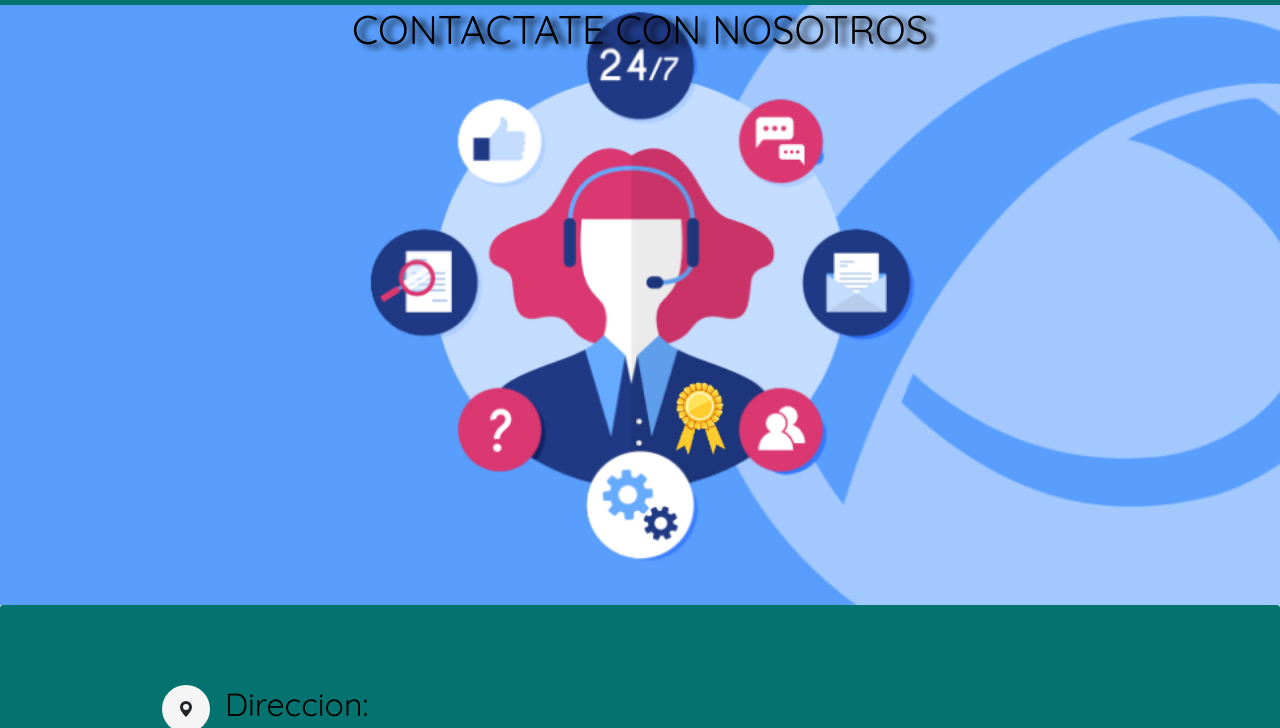
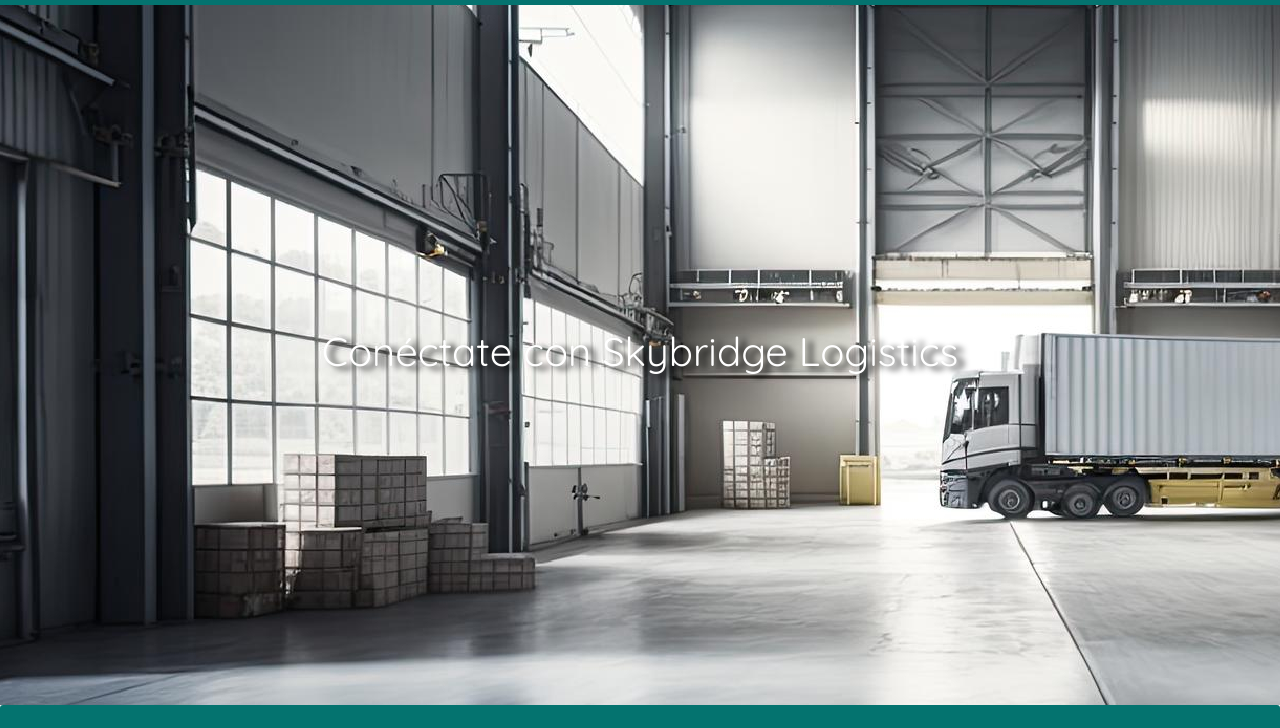
Before and after one commit to Patrick9913/Team-Project, a website: page pages/contactos.html in a window 1280 px wide. Shown: the part 71-799 px from the top of the page. Drawn offline with nearby package versions, Linux system fonts and the light colour scheme.

Commit message:
correcion del contenido

```diff
--- a/pages/contactos.html
+++ b/pages/contactos.html
@@ -1,6 +1,5 @@
 <!DOCTYPE html>
 <html lang="en">
-
 <head>
     <meta charset="UTF-8">
     <meta name="viewport" content="width=device-width, initial-scale=1.0">
@@ -10,7 +9,6 @@
     <link rel="stylesheet" href="../css/style.css">
     <title>SkyBridge Logistics | Contactos</title>
 </head>
-
 <body>
     <nav class="navbar navbar-expand-lg">
         <div class="container-fluid d-flex justify-content-center align-items-center">
@@ -41,16 +39,15 @@
             </div>
         </div>
     </nav>
-    <header class="co-headerProp">
-        <H1>CONTACTATE CON NOSOTROS</H1>
+    <header class="co-headerProp d-flex justify-content-center align-items-center">
+        <h1>Conéctate con Skybridge Logistics</h1>
     </header>
     <main class="co-main">
         <div class="co-container-ul">
             <ul>
                 <li>
                     <div class="co-div-svg">
-                        <svg xmlns="http://www.w3.org/2000/svg" width="16" height="16" fill="currentColor" class="bi bi-geo-alt-fill" viewBox="0 0 16 16">
-                            <path d="M8 16s6-5.686 6-10A6 6 0 0 0 2 6c0 4.314 6 10 6 10zm0-7a3 3 0 1 1 0-6 3 3 0 0 1 0 6z" />
+                        <svg xmlns="http://www.w3.org/2000/svg" width="16" height="16" fill="currentColor" class="bi bi-geo-alt-fill" viewBox="0 0 16 16"><path d="M8 16s6-5.686 6-10A6 6 0 0 0 2 6c0 4.314 6 10 6 10zm0-7a3 3 0 1 1 0-6 3 3 0 0 1 0 6z" />
                         </svg>
                     </div>
                     <div class="co-div-info">
@@ -120,8 +117,7 @@
     <footer>
         <section class="d-flex">
             <div class="ms-3">
-                <a href="#"><svg data-name="Layer 3" xmlns="http://www.w3.org/2000/svg" viewBox="0 0 128 128">
-                        <path
+                <a href="#"><svg data-name="Layer 3" xmlns="http://www.w3.org/2000/svg" viewBox="0 0 128 128"><path
                 d="m16.951 89.082 46.272 23.74a1.469 1.469 0 0 0 .146.067 1.368 1.368 0 0 0 .126.058 1.3 1.3 0 0 0 1.009 0 1.373 1.373 0 0 0 .126-.058 1.467 1.467 0 0 0 .146-.067l46.272-23.74a1.439 1.439 0 0 0 .785-1.282h.006V40.2a1.43 1.43 0 0 0-.076-.442 1.434 1.434 0 0 0-.264-.478v-.006a1.442 1.442 0 0 0-.552-.409L87.852 27.011l-23.2-11.9a1.439 1.439 0 0 0-1.311 0l-23.2 11.9-23.082 11.847a1.446 1.446 0 0 0-.734.681 1.429 1.429 0 0 0-.152.544v.01c0 .034-.01.066-.01.1V87.8h.006a1.439 1.439 0 0 0 .782 1.282zm2.1-46.527 21.1 10.823 22.406 11.5v44.369l-43.5-22.319zm46.393 66.687V64.873l14.505-7.442v8.449a1.446 1.446 0 0 0 2.637.82l5.642-6.945 3.816 1.605a1.441 1.441 0 0 0 2-1.327h.006V50.2l14.9-7.643v44.366zm17.4-53.294 5.009-2.57 3.308-1.7v6.183l-2.747-1.151a1.441 1.441 0 0 0-1.74.391l-3.831 4.715zM64 18.01l22.541 11.565 20.7 10.62L93 47.5 49.756 25.318zM41.458 29.575l5.142-2.639 43.167 22.146-8.375 4.368-43.234-22.181zM35 32.887l43.24 22.184L64 62.379 41.458 50.814l-20.7-10.619z" />
                 </svg>SkyBridge Logistics</a>
             </div>
@@ -130,8 +126,7 @@
                 <div class="mb-5 d-flex flex-column">
                     <div class="d-flex mb-2">
                         <svg xmlns="http://www.w3.org/2000/svg" width="16" height="16" fill="currentColor"
-                            class="bi bi-geo-alt-fill" viewBox="0 0 16 16">
-                            <path
+                            class="bi bi-geo-alt-fill" viewBox="0 0 16 16"><path
                             d="M8 16s6-5.686 6-10A6 6 0 0 0 2 6c0 4.314 6 10 6 10zm0-7a3 3 0 1 1 0-6 3 3 0 0 1 0 6z" />
                         </svg>
                         <h4>Dirección :</h4>
@@ -141,8 +136,7 @@
                 <div class="mb-5 d-flex flex-column">
                     <div class="d-flex mb-2">
                         <svg xmlns="http://www.w3.org/2000/svg" width="16" height="16" fill="currentColor"
-                            class="bi bi-envelope-fill" viewBox="0 0 16 16">
-                            <path
+                            class="bi bi-envelope-fill" viewBox="0 0 16 16"><path
                             d="M.05 3.555A2 2 0 0 1 2 2h12a2 2 0 0 1 1.95 1.555L8 8.414.05 3.555ZM0 4.697v7.104l5.803-3.558L0 4.697ZM6.761 8.83l-6.57 4.027A2 2 0 0 0 2 14h12a2 2 0 0 0 1.808-1.144l-6.57-4.027L8 9.586l-1.239-.757Zm3.436-.586L16 11.801V4.697l-5.803 3.546Z" />
                         </svg>
                         <h4>E-mail :</h4>
@@ -155,8 +149,7 @@
                 <div class="mb-5 d-flex flex-column">
                     <div class="d-flex mb-2">
                         <svg xmlns="http://www.w3.org/2000/svg" width="16" height="16" fill="currentColor"
-                            class="bi bi-telephone-fill" viewBox="0 0 16 16">
-                            <path fill-rule="evenodd"
+                            class="bi bi-telephone-fill" viewBox="0 0 16 16"><path fill-rule="evenodd"
                             d="M1.885.511a1.745 1.745 0 0 1 2.61.163L6.29 2.98c.329.423.445.974.315 1.494l-.547 2.19a.678.678 0 0 0 .178.643l2.457 2.457a.678.678 0 0 0 .644.178l2.189-.547a1.745 1.745 0 0 1 1.494.315l2.306 1.794c.829.645.905 1.87.163 2.611l-1.034 1.034c-.74.74-1.846 1.065-2.877.702a18.634 18.634 0 0 1-7.01-4.42 18.634 18.634 0 0 1-4.42-7.009c-.362-1.03-.037-2.137.703-2.877L1.885.511z" />
                         </svg>
                         <h4>Teléfono :</h4>
@@ -167,8 +160,7 @@
                     <div class="d-flex mb-2">
                         <span>
                             <svg xmlns="http://www.w3.org/2000/svg" width="16" height="16" fill="currentColor"
-                                class="bi bi-whatsapp" viewBox="0 0 16 16">
-                                <path
+                                class="bi bi-whatsapp" viewBox="0 0 16 16"><path
                                 d="M13.601 2.326A7.854 7.854 0 0 0 7.994 0C3.627 0 .068 3.558.064 7.926c0 1.399.366 2.76 1.057 3.965L0 16l4.204-1.102a7.933 7.933 0 0 0 3.79.965h.004c4.368 0 7.926-3.558 7.93-7.93A7.898 7.898 0 0 0 13.6 2.326zM7.994 14.521a6.573 6.573 0 0 1-3.356-.92l-.24-.144-2.494.654.666-2.433-.156-.251a6.56 6.56 0 0 1-1.007-3.505c0-3.626 2.957-6.584 6.591-6.584a6.56 6.56 0 0 1 4.66 1.931 6.557 6.557 0 0 1 1.928 4.66c-.004 3.639-2.961 6.592-6.592 6.592zm3.615-4.934c-.197-.099-1.17-.578-1.353-.646-.182-.065-.315-.099-.445.099-.133.197-.513.646-.627.775-.114.133-.232.148-.43.05-.197-.1-.836-.308-1.592-.985-.59-.525-.985-1.175-1.103-1.372-.114-.198-.011-.304.088-.403.087-.088.197-.232.296-.346.1-.114.133-.198.198-.33.065-.134.034-.248-.015-.347-.05-.099-.445-1.076-.612-1.47-.16-.389-.323-.335-.445-.34-.114-.007-.247-.007-.38-.007a.729.729 0 0 0-.529.247c-.182.198-.691.677-.691 1.654 0 .977.71 1.916.81 2.049.098.133 1.394 2.132 3.383 2.992.47.205.84.326 1.129.418.475.152.904.129 1.246.08.38-.058 1.171-.48 1.338-.943.164-.464.164-.86.114-.943-.049-.084-.182-.133-.38-.232z" />
                             </svg>
                         </span>
@@ -188,5 +180,4 @@
         AOS.init();
     </script>
 </body>
-
 </html>
--- a/scss/_contactos.scss
+++ b/scss/_contactos.scss
@@ -2,17 +2,13 @@
 
 .co-headerProp {
     width: 100%;
-    height: 600px;
-    background-image: url(../imagenes/co-header-img.png);
-    background-position-y: -70px;
-    background-repeat: no-repeat;
-    background-size: 100vw;
-    text-align: center
+    height: 700px;
+    background-image: url(../imagenes/fondoContacto.webp);
 }
 
 header {
     h1 {
-        color: black;
+        color: white;
         text-shadow: 7px 3px 6px black;
     }
 }
```
Also changed, not shown: css/style.css, imagenes/fondoContacto.webp (added). Lines whose indentation alone changed are shown as unchanged.
